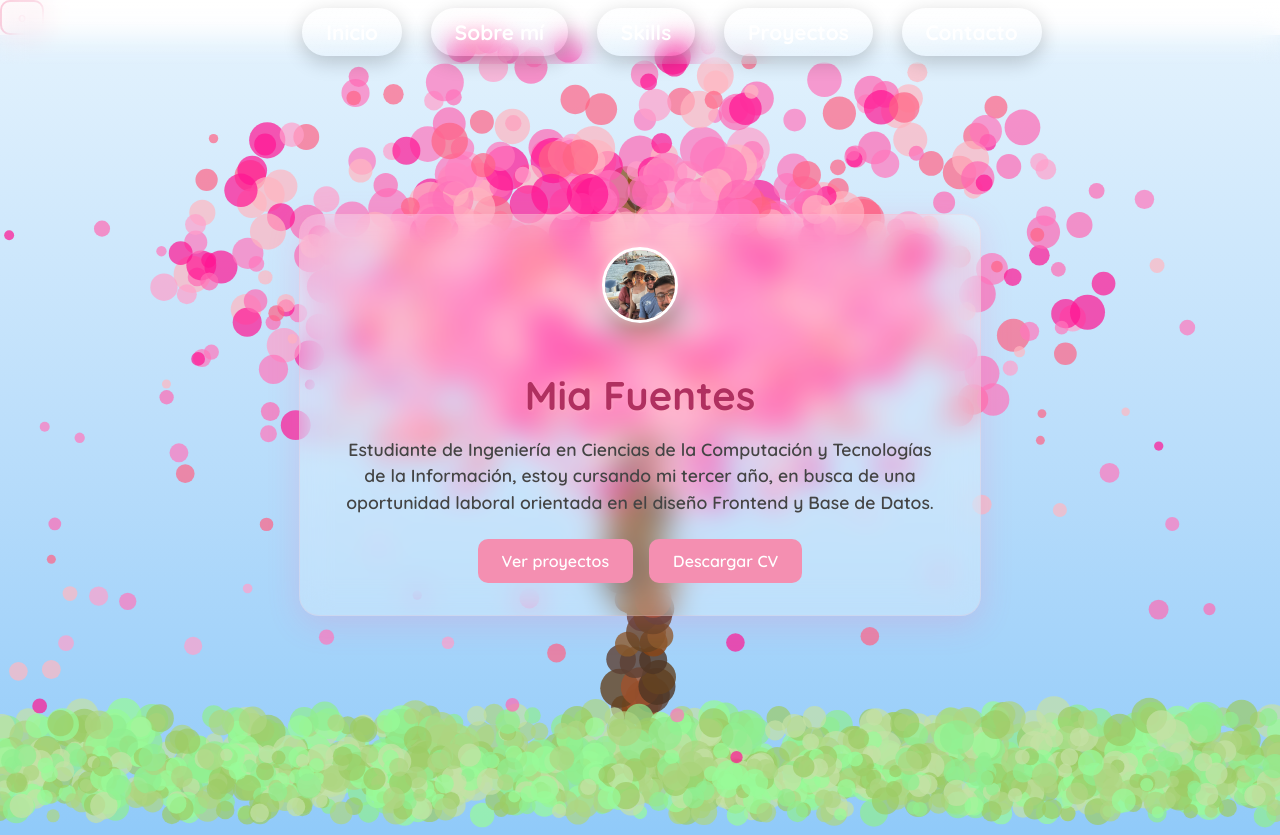
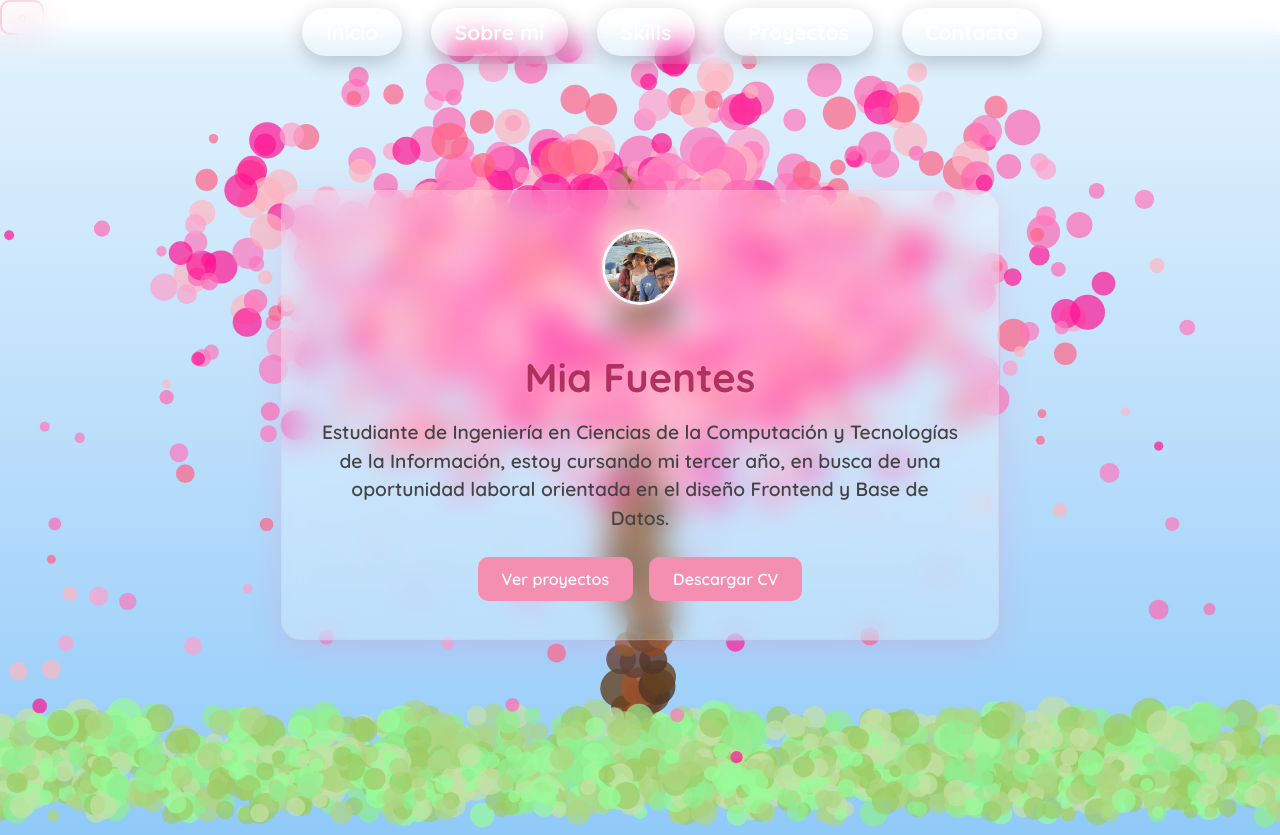
Before and after one commit to miafuentes30/Portafolio, a React (Vite) app: page / in a window 1280 px wide. Built offline with nearby package versions, Linux system fonts and the light colour scheme.

Commit message:
feat: change home

```diff
--- a/src/sections/Home.css
+++ b/src/sections/Home.css
@@ -21,9 +21,9 @@
 .center-card {
   position: relative;
   z-index: 10;
-  max-width: 600px;
+  max-width: 640px;
   width: 90%;
-  padding: 2rem 2.5rem;
+  padding: clamp(1.5rem, 3vw, 2.5rem);
   background: rgba(255, 255, 255, 0.25);
   backdrop-filter: blur(15px);
   border-radius: 20px;
@@ -34,14 +34,14 @@
 }
 
 .center-card h1 {
-  font-size: 2.5rem;
+  font-size: clamp(1.8rem, 4vw, 2.5rem);
   color: #b03060;
   text-shadow: 1px 1px 3px rgba(255, 182, 193, 0.4);
   margin-bottom: 1rem;
 }
 
 .subtitle {
-  font-size: 1.1rem;
+  font-size: clamp(1rem, 2vw, 1.2rem);
   margin: 0 0 1.5rem 0;
   color: #444;
   line-height: 1.5;
@@ -53,6 +53,23 @@
   gap: 1rem;
   flex-wrap: wrap;
 }
+
+@media (max-width: 768px) {
+  .center-card {
+    margin-top: -8vh;
+  }
+  .buttons {
+    flex-direction: column;
+    align-items: center;
+  }
+}
+
+@media (max-width: 480px) {
+  .center-card {
+    padding: clamp(1rem, 5vw, 1.5rem);
+  }
+}
+
 
 /* Responsive */
 @media (max-width: 768px) {
```
